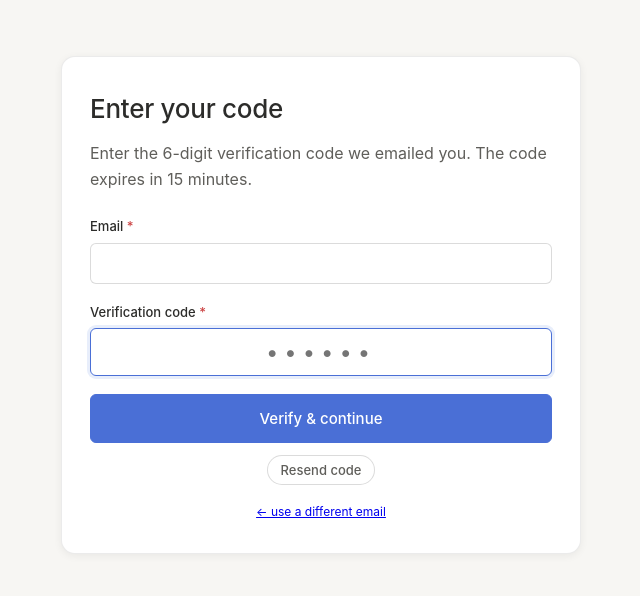
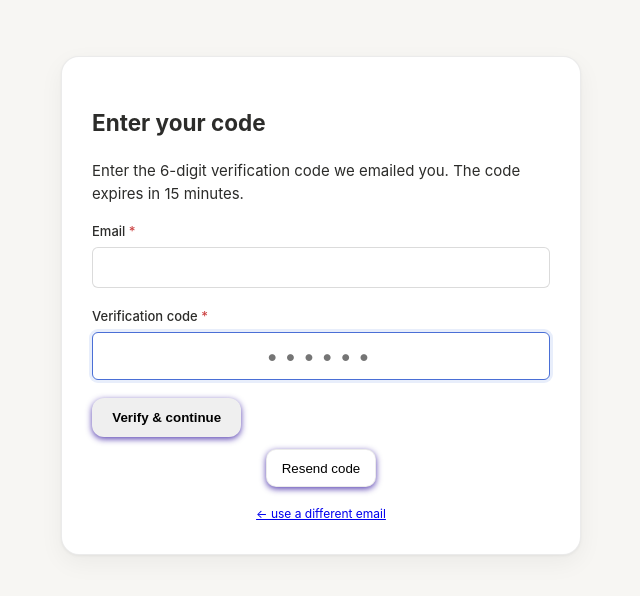
Before and after one commit to RHuidrom96/aura, a Flask app: page /admin/verify in a window 1280 px wide. Shown: the part 61-657 px from the top of the page, without its empty margins (319-959 px from the left). Run offline with Flask 3, Linux system fonts and the light colour scheme.

Commit message:
Update styles

```diff
--- a/static/style.css
+++ b/static/style.css
@@ -108,52 +108,34 @@ html, body {
 }
 
 /* ============== Hero card (registration & done) ============== */
-.card {
-  background: var(--surface);
-  border: 0.5px solid var(--border);
-  border-radius: var(--radius-lg);
-  box-shadow: var(--shadow);
-  padding: 32px 28px;
-}
-
-.hero-card { margin-top: 32px; }
-
-.hero-icon, .done-icon {
-  width: 64px;
-  height: 64px;
-  border-radius: 50%;
-  background: var(--accent-soft);
-  color: var(--accent-dark);
-  display: flex;
-  align-items: center;
-  justify-content: center;
-  margin-bottom: 20px;
-}
-.done-icon {
-  background: var(--success-soft);
-  color: var(--success);
-  width: 72px;
-  height: 72px;
-}
-
-h1 {
-  font-size: 26px;
-  font-weight: 500;
-  margin: 0 0 12px;
-  letter-spacing: -0.01em;
-}
-
-h3 {
-  font-size: 15px;
-  font-weight: 500;
-  margin: 0 0 10px;
-}
-
-.lede {
-  font-size: 16px;
-  color: var(--text-muted);
-  margin: 0 0 24px;
-  line-height: 1.6;
+.card{
+
+  background:var(--surface);
+
+  border:1px solid var(--border);
+
+  border-radius:18px;
+
+  padding:2rem;
+
+  box-shadow:
+
+  0 1px 3px rgba(0,0,0,.05),
+
+  0 8px 24px rgba(0,0,0,.05);
+
+  transition:.25s;
+
+  }
+
+.card:hover{
+
+transform:translateY(-5px);
+
+box-shadow:
+
+0 14px 36px rgba(108, 75, 230, 0.586);
+
 }
 
 /* ============== Instructions box ============== */
@@ -317,83 +299,93 @@ h3 {
 }
 
 /* ============== Buttons ============== */
-.btn {
-  display: inline-flex;
-  align-items: center;
-  justify-content: center;
-  gap: 6px;
-  padding: 10px 18px;
-  font-family: inherit;
-  font-size: 14px;
-  font-weight: 500;
-  border-radius: var(--radius-sm);
-  border: 0.5px solid var(--border-2);
-  background: var(--surface);
-  color: var(--text);
-  cursor: pointer;
-  transition: all .15s;
-  text-decoration: none;
-}
-.btn:hover:not(:disabled) {
-  background: var(--surface-2);
-  border-color: var(--text-faint);
-}
-.btn:active:not(:disabled) { transform: scale(0.98); }
-.btn:disabled { opacity: 0.4; cursor: not-allowed; }
-
-.btn-primary {
-  background: var(--accent);
-  border-color: var(--accent);
-  color: white;
-}
-.btn-primary:hover:not(:disabled) {
-  background: var(--accent-dark);
-  border-color: var(--accent-dark);
-}
-
-.btn-large {
-  width: 100%;
-  padding: 14px 18px;
-  font-size: 15px;
-}
-.btn-arrow { font-size: 18px; }
-
-.btn-ghost {
-  background: transparent;
-}
-
-.link-btn {
-  display: inline-flex;
-  align-items: center;
-  gap: 6px;
-  background: var(--surface);
-  border: 0.5px solid var(--border-2);
-  color: var(--text-muted);
-  font-size: 13px;
-  font-weight: 500;
-  cursor: pointer;
-  font-family: inherit;
-  text-decoration: none;
-  padding: 6px 13px;
-  border-radius: 999px;
-  transition: background .15s, color .15s, border-color .15s, transform .15s;
+.btn{
+
+  display:inline-flex;
+  align-items:center;
+  justify-content:center;
+
+  gap:.55rem;
+
+  padding:.8rem 1.35rem;
+
+  border-radius:12px;
+
+  border:none;
+
+  font-weight:600;
+
+  cursor:pointer;
+
+  transition:
+  background .2s,
+  transform .2s,
+  box-shadow .2s;
+
+  box-shadow:0 2px 6px rgba(47, 19, 157, 0.8);
+
+  }
+
+.btn:hover{
+
+transform:translateY(-5px);
+
+box-shadow:0 8px 18px rgba(172, 25, 186, 0.54);
+
+}
+
+.btn:active{
+
+transform:translateY(0);
+
+}
+
+.btn-danger{
+
+  background:var(--danger);
+  color:white;
+  transition:
+  background .2s,
+  transform .2s,
+  box-shadow .2s;
+  box-shadow:0 8px 18px rgba(0, 0, 0, 0);
+
+  }
+
+.btn-danger:hover {
+
+transform: translateY(-5px);
+box-shadow: 0 10px 20px #8b0000;
+
+}
+
+
+.link-btn{
+
+  display:inline-flex;
+
+  align-items:center;
+
+  gap:.5rem;
+
+  padding:.7rem 1rem;
+
+  border-radius:10px;
+
+  text-decoration:none;
+
+  background:var(--surface);
+
+  border:1px solid var(--border);
+
+  box-shadow:0 2px 6px rgba(47, 19, 157, 0.8);
+
   }
   .link-btn:hover {
     background: var(--accent-soft);
     color: var(--accent-dark);
     border-color: transparent;
-  transform: translateX(-2px);
-}
-
-/* ============== Error messages ============== */
-.error-msg {
-  background: #fcebeb;
-  color: #791f1f;
-  padding: 10px 12px;
-  border-radius: var(--radius-sm);
-  font-size: 13px;
-  margin: 12px 0;
-  border-left: 3px solid #e24b4a;
+    transform: translateX(-5px);
   }
 
 /* ============== Top bar (rating screen) ============== */
@@ -1185,6 +1177,10 @@ h3 {
 .campaign-card:hover {
   border-color: var(--accent);
   box-shadow: var(--shadow);
+
+  transform:translateY(-5px);
+  box-shadow: 0 14px 36px rgba(108, 75, 230, 0.586);
+
 }
 .campaign-card-head {
   display: flex;
```
Lines whose indentation alone changed are shown as unchanged.
